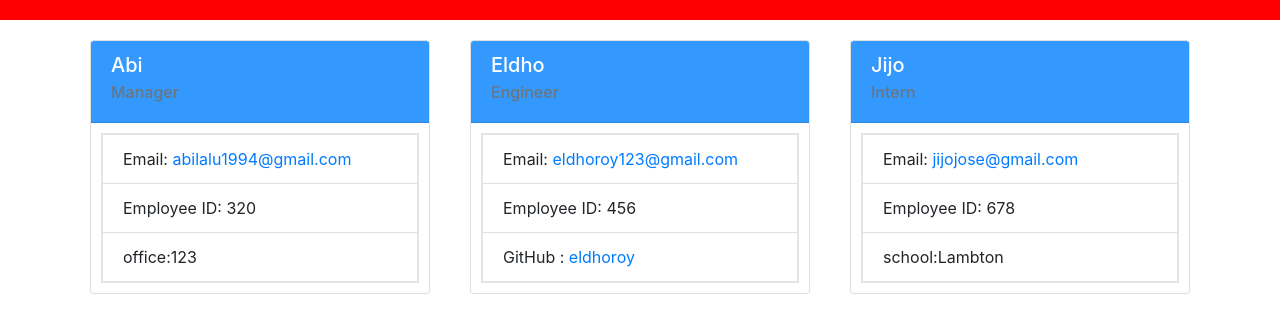
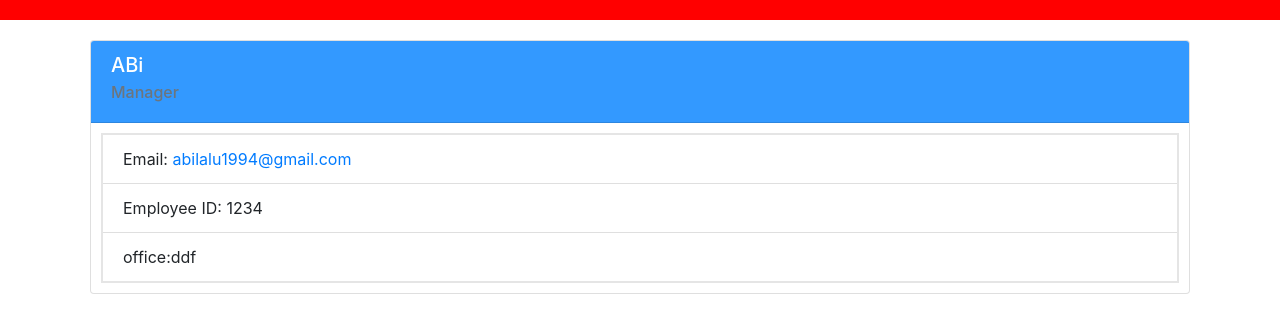
Before and after one commit to abilalu/Team_Profile_Generator, a website: page dist/index.html in a window 1280 px wide. Shown: the part 108-440 px from the top of the page. Drawn offline with nearby package versions, Linux system fonts and the light colour scheme.

Commit message:
updated README

```diff
--- a/dist/index.html
+++ b/dist/index.html
@@ -27,39 +27,13 @@
 
          <div class="card col" style="width: 18rem;">
          <div class="card-body card-header">
-             <h5 class="card-title">Abi</h5>
+             <h5 class="card-title">ABi</h5>
              <h6 class="card-subtitle mb-2 text-muted">Manager</h6>
          </div>
          <ul class="list-group list-group-flush">
              <li class="list-group-item">Email: <a href=mailto:abilalu1994@gmail.com>abilalu1994@gmail.com</a></li>
-             <li class="list-group-item">Employee ID: 320</li>
-             <li class="list-group-item"> office:123</li>
-
-
-         </ul>
-         </div>
-         <div class="card col" style="width: 18rem;">
-         <div class="card-body card-header">
-             <h5 class="card-title">Eldho</h5>
-             <h6 class="card-subtitle mb-2 text-muted">Engineer</h6>
-         </div>
-         <ul class="list-group list-group-flush">
-             <li class="list-group-item">Email: <a href=mailto:eldhoroy123@gmail.com>eldhoroy123@gmail.com</a></li>
-             <li class="list-group-item">Employee ID: 456</li>
-             <li class="list-group-item"> GitHub : <a href = 'https://www.github.com/eldhoroy'> eldhoroy</a></li>
-
-
-         </ul>
-         </div>
-         <div class="card col" style="width: 18rem;">
-         <div class="card-body card-header">
-             <h5 class="card-title">Jijo</h5>
-             <h6 class="card-subtitle mb-2 text-muted">Intern</h6>
-         </div>
-         <ul class="list-group list-group-flush">
-             <li class="list-group-item">Email: <a href=mailto:jijojose@gmail.com>jijojose@gmail.com</a></li>
-             <li class="list-group-item">Employee ID: 678</li>
-             <li class="list-group-item"> school:Lambton</li>
+             <li class="list-group-item">Employee ID: 1234</li>
+             <li class="list-group-item"> office:ddf</li>
 
 
          </ul>
```
Also changed, not shown: README.md, 1 other file.
